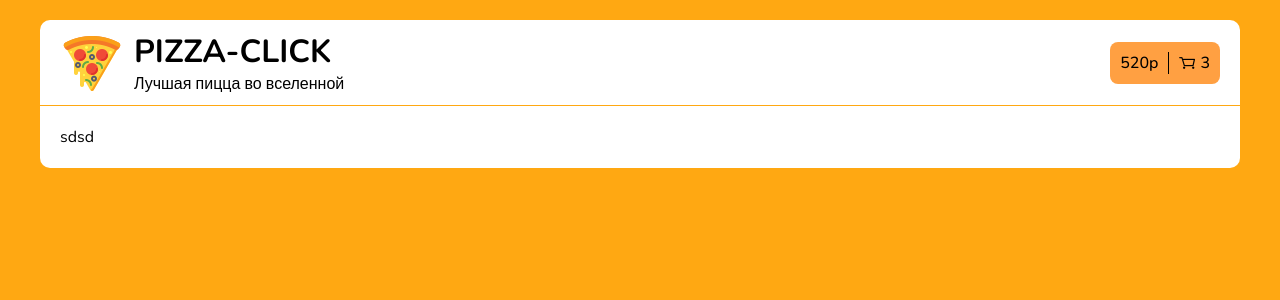
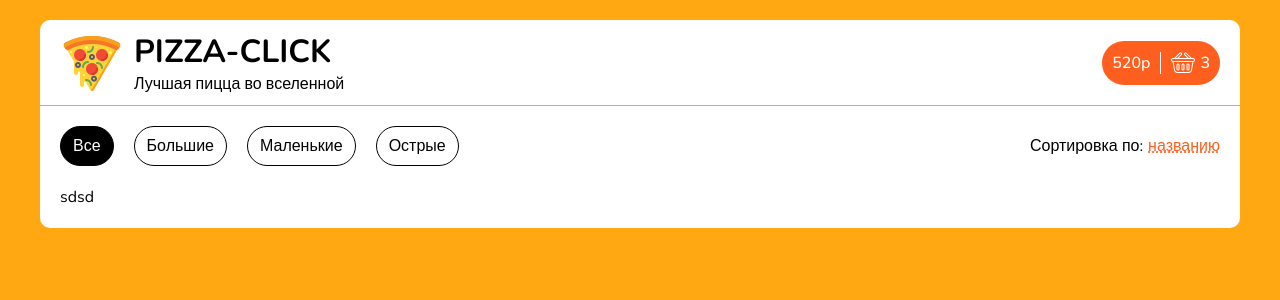
Before and after one commit to AlexCoder47/pizza-click, a React (Create React App) app: page / in a window 1280 px wide. Shown: the top 300 px of the page. Built offline with nearby package versions, Linux system fonts and the light colour scheme.

Commit message:
add Sort and Categories

```diff
--- a/src/App.js
+++ b/src/App.js
@@ -1,10 +1,16 @@
+import Categories from './components/Categories';
 import Header from './components/Header';
+import Sort from './components/Sort';
 import './scss/app.scss';
 
 function App() {
   return (
     <div className='wrapper'>
       <Header />
+      <div className='second-header'>
+        <Categories />
+        <Sort />
+      </div>
 
       <div>
         sdsd
--- /dev/null
+++ b/src/components/Categories.jsx
@@ -0,0 +1,13 @@
+
+function Categories() {
+    return (
+        <nav>
+            <p className="active">Все</p>
+            <p>Большие</p>
+            <p>Маленькие</p>
+            <p>Острые</p>
+        </nav>
+    )
+}
+
+export default Categories;
--- /dev/null
+++ b/src/components/Sort.jsx
@@ -0,0 +1,11 @@
+
+function Sort() {
+    return (
+        <div className="sort">
+            <p>Сортировка по: </p>
+            <span>названию</span>
+        </div>
+    )
+}
+
+export default Sort;
--- a/src/scss/app.scss
+++ b/src/scss/app.scss
@@ -1,5 +1,5 @@
 $orange: #ffa812;
-$orange-dark: #ffa042;
+$orange-dark: #fe5f1e;
 
 
 @mixin nunito-regular {
@@ -9,10 +9,19 @@ $orange-dark: #ffa042;
     font-style: normal;
 }
 
-* {
-    margin: 0;
-    padding: 0;
+@keyframes scale {
+	0% {
+		transform: scale(1);
+        transform: scale(1);
+    }
+
+	100% {
+		transform: scale(1.1);
+		transform: scale(1.1);
+	}
 }
+
+* { margin: 0; padding: 0; }
 
 h1,h2,h3,h4,h5,h6 {margin: 0; padding: 0;}
 
@@ -54,12 +63,14 @@ header {
     }
     .cart-button {
         background-color: $orange-dark;
+        color: #fff;
         padding: 10px;
-        border-radius: 8px;
+        border-radius: 40px;
         display: flex;
         align-items: center;
         gap: 10px;
         font-weight: 500;
+        cursor: pointer;
         .cart-button-price {
             border-right: 1px solid ;
             padding-right: 10px;
@@ -69,6 +80,50 @@ header {
             display: flex;
             align-items: center;
             gap: 5px;
+            img {
+                width: 24px;
+            }
+        }
+        &:hover {
+            transform: scale(1.1);
+            animation: scale 1s;
         }
     }
 }
+
+nav {
+    display: flex;
+    align-items: center;
+    gap: 20px;
+    p {
+        padding: 8px 12px;
+        border-radius: 40px;
+        border: 1px solid #000;
+        cursor: pointer;
+        &.active {
+            background-color: #000;
+            color: #fff;
+        }
+        &:hover {
+            background-color: #000;
+            color: #fff;
+        }
+    }
+}
+
+.second-header {
+    display: flex;
+    align-items: center;
+    justify-content: space-between;
+    margin-bottom: 20px;
+}
+
+.sort {
+    display: flex;
+    gap: 5px;
+    span {
+        text-decoration: underline dotted;
+        cursor: pointer;
+        color: $orange-dark;
+    }
+}
```
Also changed, not shown: public/shopping-cart.png.
